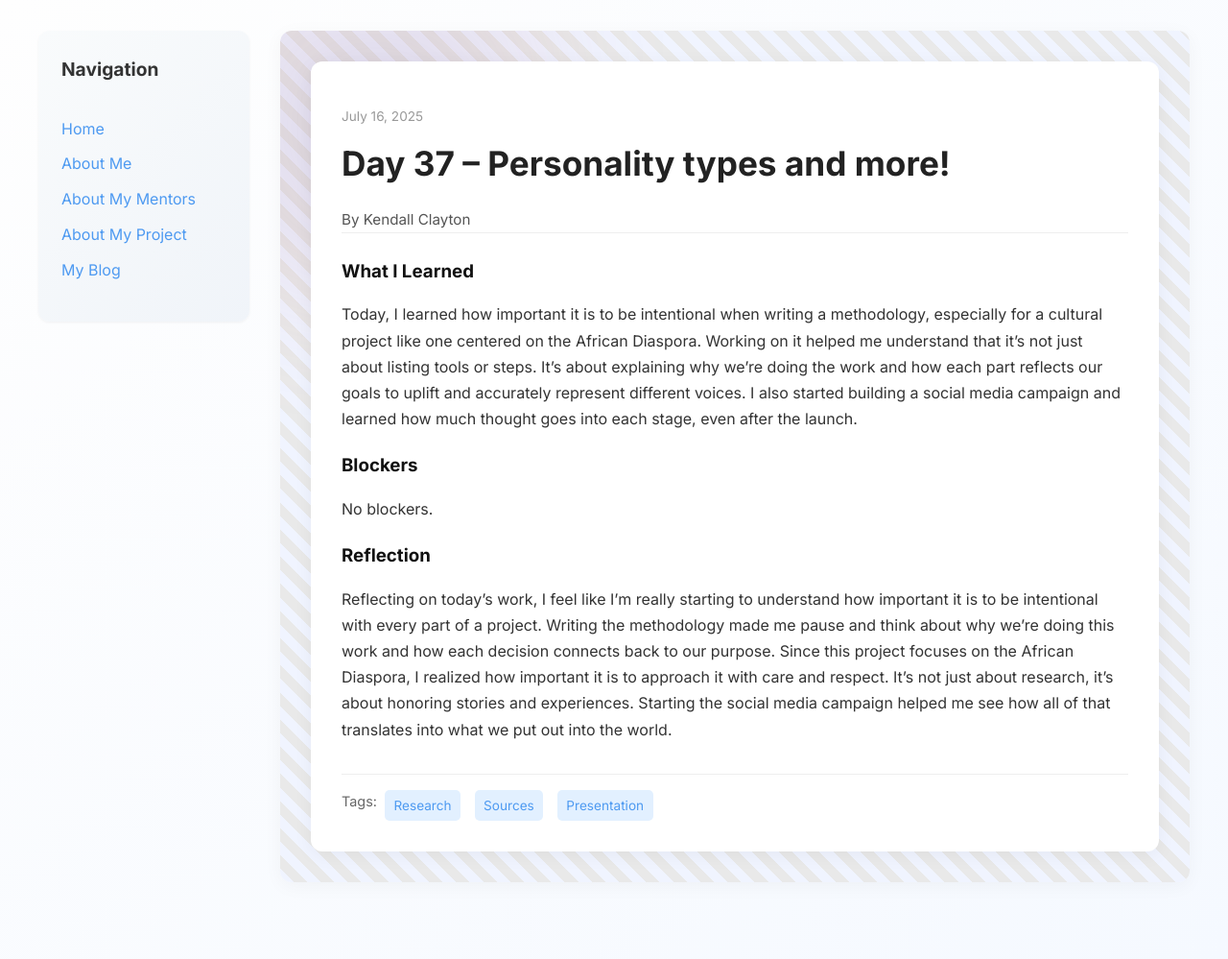
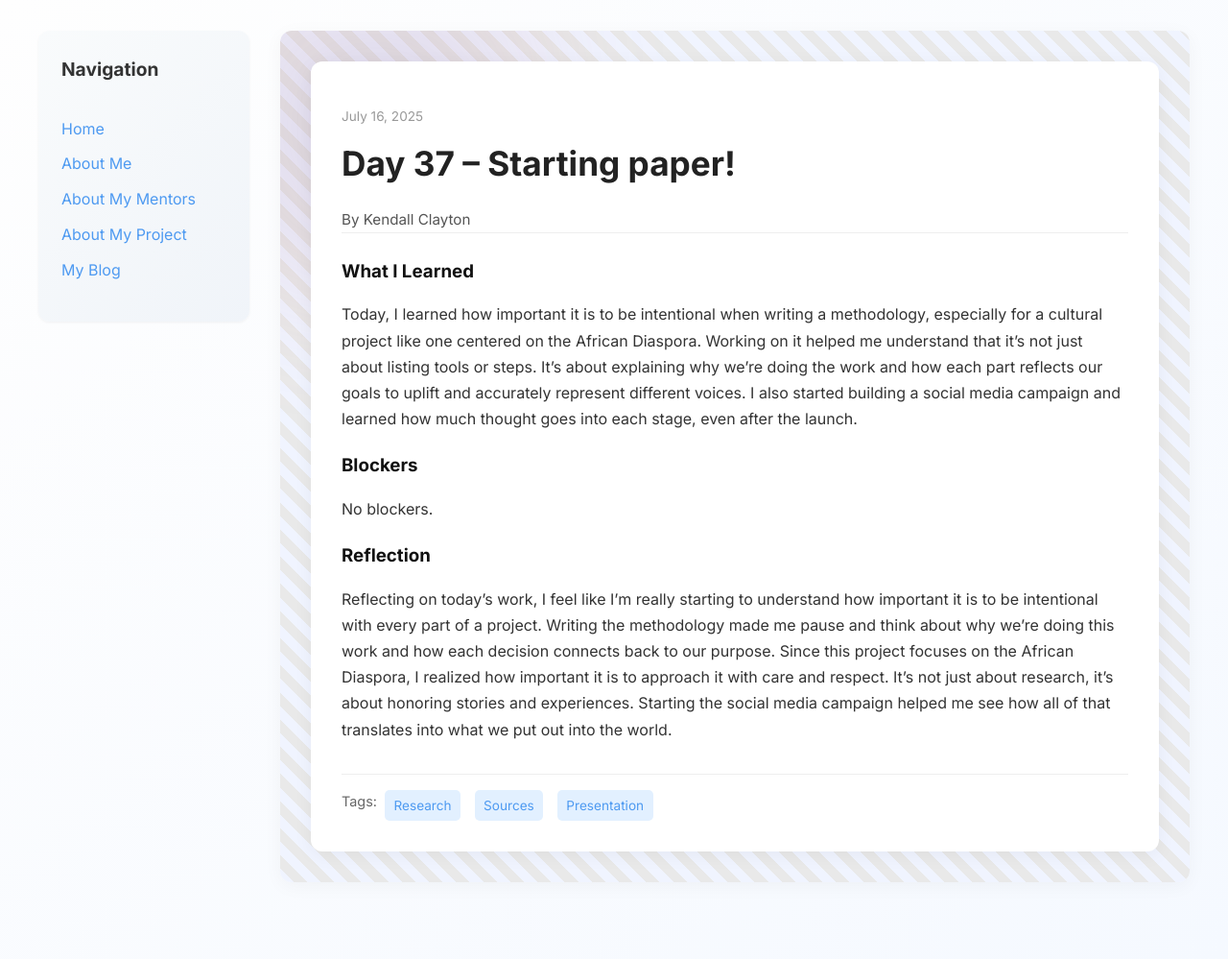
Before and after one commit to kendallzoe/kendallzoe.github.io, a Jekyll site: the page built from _posts/2025-07-16-day-37.md, in a window 1280 px wide. Shown: the whole page at 96% size. Built offline with Jekyll 4.4.1, drawn with Linux system fonts in a browser that asks for light colours.

Commit message:
Update 2025-07-16-day-37.md

```diff
--- a/_posts/2025-07-16-day-37.md
+++ b/_posts/2025-07-16-day-37.md
@@ -1,6 +1,6 @@
 ---
 layout: post
-title: "Day 37 – Personality types and more!"
+title: "Day 37 – Starting paper!"
 date: 2025-07-16
 author: "Kendall Clayton"
 permalink: /day37.html
```
